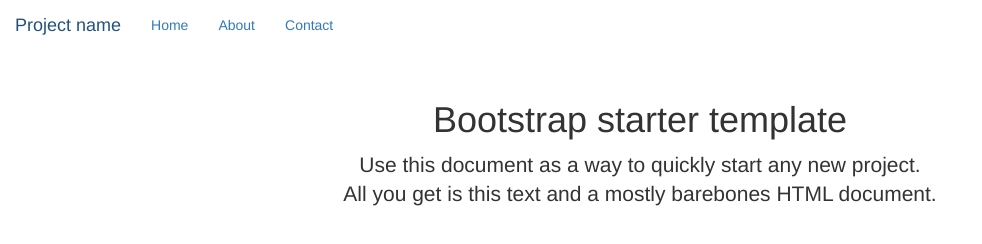
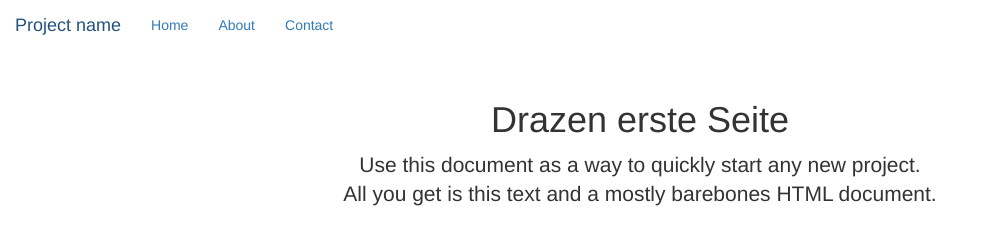
Before and after one commit to i88zen/spektral-github-workshop, a plain HTML site: page index.html in a window 1280 px wide. Shown: the whole page, without its empty margins (0-982 px from the left). Drawn offline with nearby package versions, Linux system fonts and the light colour scheme; a script that the page names is missing; files whose address does not match are found by name.

Commit message:
Drazen seite

```diff
--- a/index.html
+++ b/index.html
@@ -38,7 +38,7 @@
     <div class="container">
 
       <div class="starter-template">
-        <h1>Bootstrap starter template</h1>
+        <h1>Drazen erste Seite</h1>
         <p class="lead">Use this document as a way to quickly start any new project.<br> All you get is this text and a mostly barebones HTML document.</p>
       </div>
 
```
